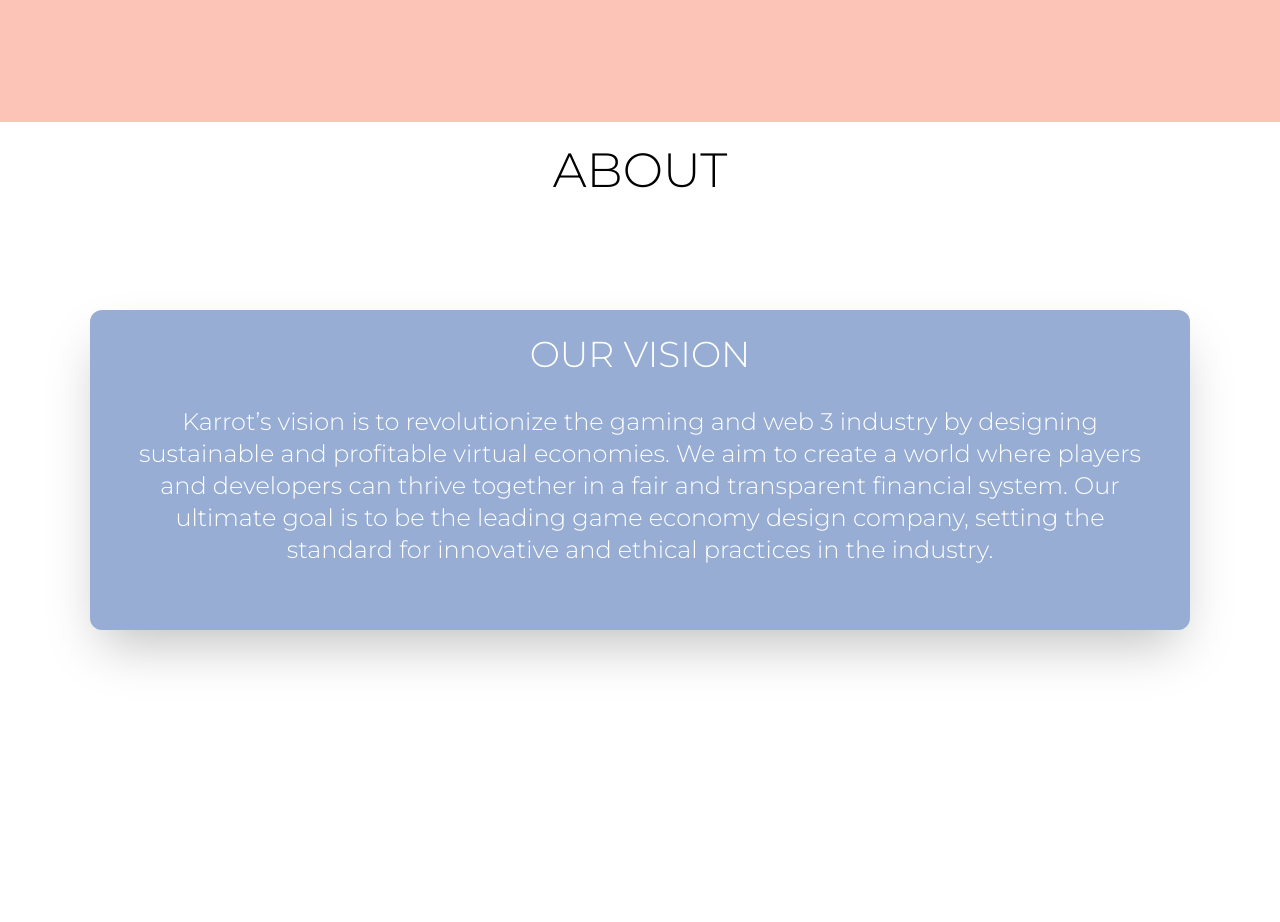
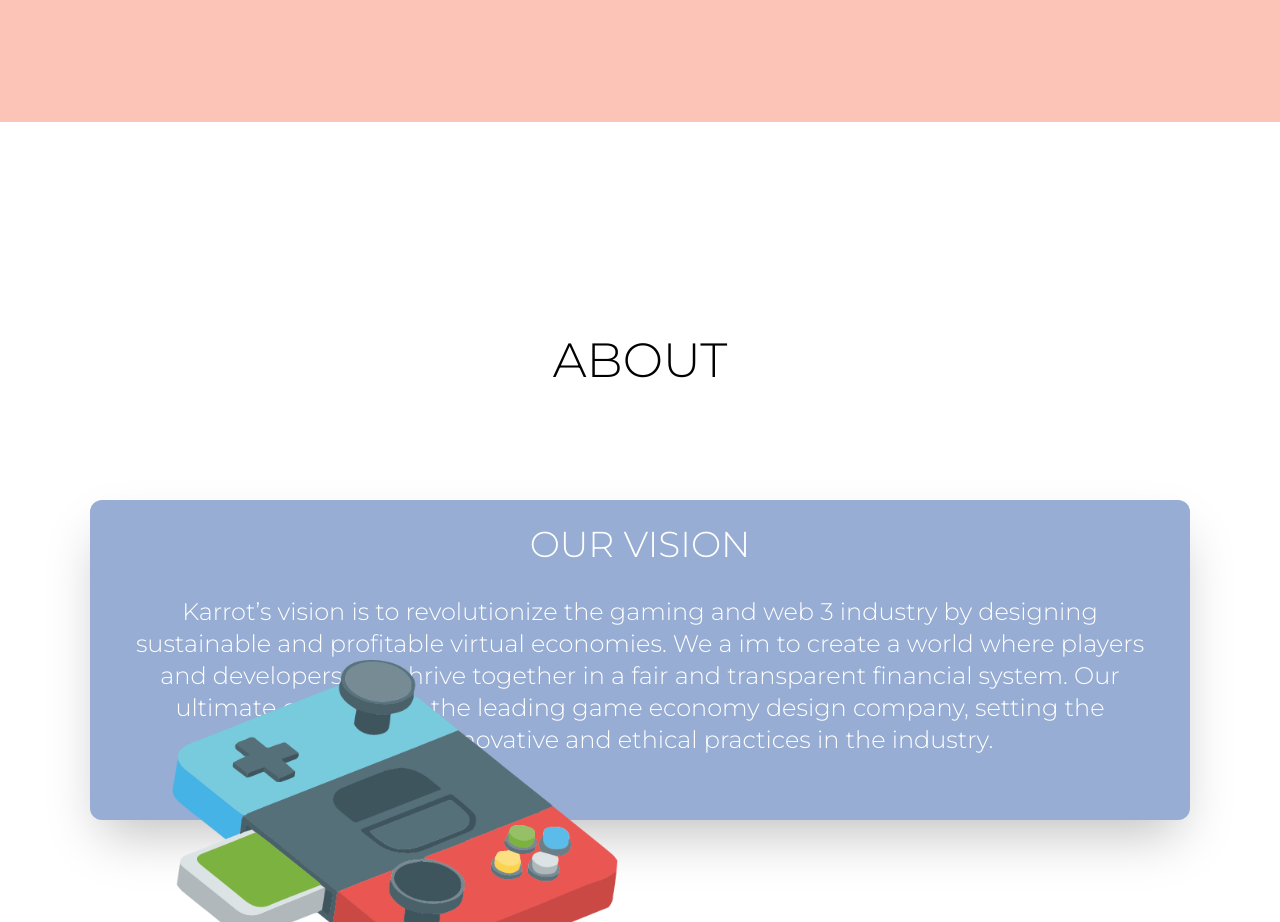
Before and after one commit to risettifede/Karrot, a React (Vite) app: page / in a window 1280 px wide. Shown: the part 600-1522 px from the top of the page. Before the commit the page ends 1332 px from the top, so only its background shows below. Built offline with nearby package versions, Linux system fonts and the light colour scheme.

Commit message:
Update about

```diff
--- a/src/Views/Home.jsx
+++ b/src/Views/Home.jsx
@@ -4,11 +4,11 @@
 
 const Home = () => {
   return (
-    <div className='no-scroll-x'>
+    <div className='no-scroll-x no-scroll-y'>
       <div className='w-screen h-[70px] md:h-[400px] lg:h-[400px] my-1 md:-my-36 flex justify-center items-end'>
         <NavBar />
       </div>
-      <div>
+      <div className='w-screen h-screen'>
         <Main />
       </div>
       <div>
--- a/src/components/Home/About.jsx
+++ b/src/components/Home/About.jsx
@@ -1,14 +1,15 @@
 import React from 'react';
+import Nintendo from '../../assets/nintendo.png';
 
 const About = () => {
   return (
     <div
-      className={`w-screen
+      className='w-screen
       h-[800px]
       md:h-[1000px]
       lg:h-[1366px]
       xl:h-[610px]
-      xxl:h-[600px] font-mont`}
+      xxl:h-[600px] font-mont'
     >
       <div className='text-center'>
         <h1
@@ -38,7 +39,7 @@
                     xl:text-2xl xl:mt-6'
           >
             Karrot’s vision is to revolutionize the gaming and web 3 industry by
-            designing sustainable and profitable virtual economies. We aim to
+            designing sustainable and profitable virtual economies. We a im to
             create a world where players and developers can thrive together in a
             fair and transparent financial system. Our ultimate goal is to be
             the leading game economy design company, setting the standard for
@@ -46,6 +47,16 @@
           </div>
         </div>
       </div>
+      <div
+        className='h-[10px] -mt-[397px]
+        md:h-[10px] md:ml-[60px] md:-mt-[500px]'
+      >
+        <img
+          className='h-32 ml-28 md:h-80'
+          src={Nintendo}
+          alt='Consola nintendo'
+        />
+      </div>
     </div>
   );
 };
--- a/src/components/Home/Main.jsx
+++ b/src/components/Home/Main.jsx
@@ -3,7 +3,7 @@
 const Main = () => {
   return (
     <div
-      className='w-screen
+      className='w-screen no-scroll-x
     h-[844px]
     md:h-[1000px]
     lg:h-[1366px] xl:h-[610px] xxl:h-[600px] grid grid-rows-[auto,1fr,auto] bg-pink font-press items-center justify-items-center'
```
Also changed, not shown: src/assets/nintendo.png (renamed from src/assets/Recurso 3@2x.png).
